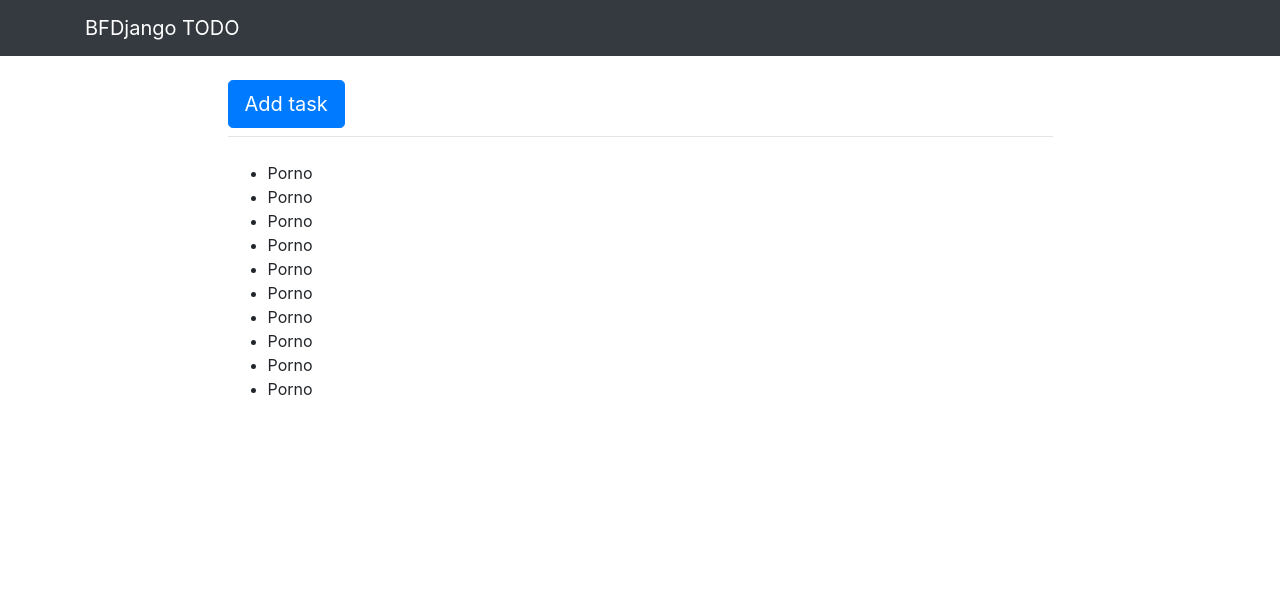
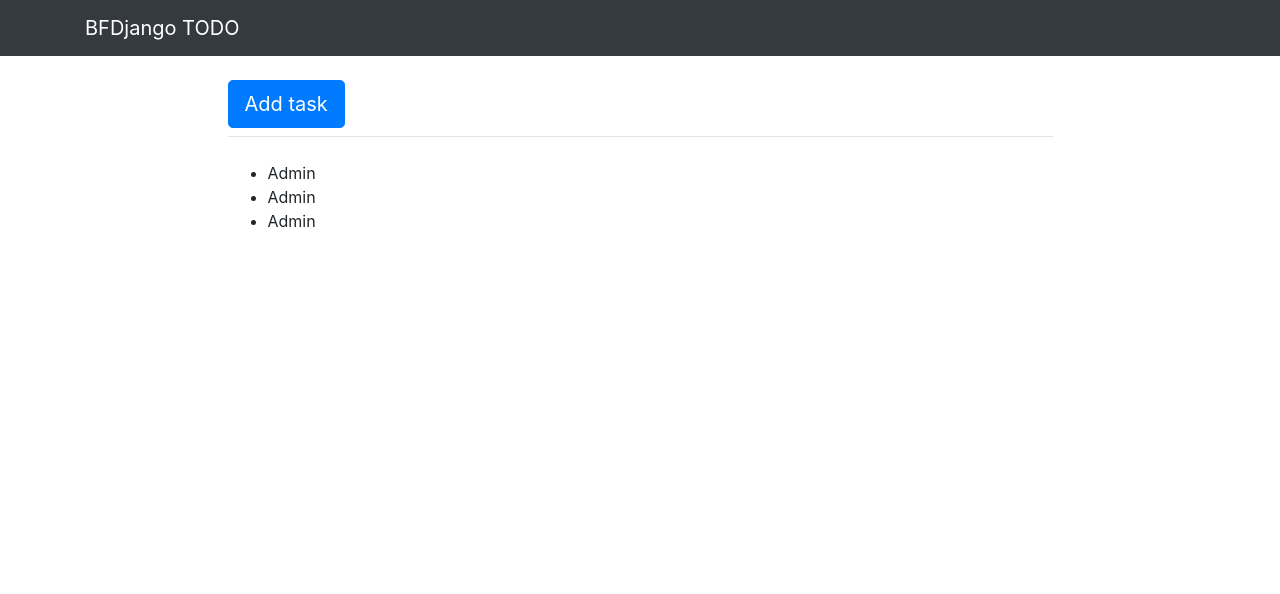
Before and after one commit to Aru09/JangoRepo, a Django app: template Week1/todo/mein/templates/mein/completed_todo_list.html in a window 1280 px wide. Shown: the top 594 px of the page. Run offline with Django 3.2, Linux system fonts and the light colour scheme; the template is opened without the code that fills it, so the values that code supplies are empty; some libraries are stand-ins or nearby versions.

Commit message:
Update completed_todo_list.html

```diff
--- a/Week1/todo/mein/templates/mein/completed_todo_list.html
+++ b/Week1/todo/mein/templates/mein/completed_todo_list.html
@@ -3,15 +3,9 @@
 
 {% block content %}
 	<ul>
-		<li>Porno</li>
-		<li>Porno</li>
-		<li>Porno</li>
-		<li>Porno</li>
-		<li>Porno</li>
-		<li>Porno</li>
-		<li>Porno</li>
-		<li>Porno</li>
-		<li>Porno</li>
-		<li>Porno</li>
+		<li>Admin</li>
+		<li>Admin</li>
+		<li>Admin</li>
+
 	</ul>
 {% endblock%}
```
